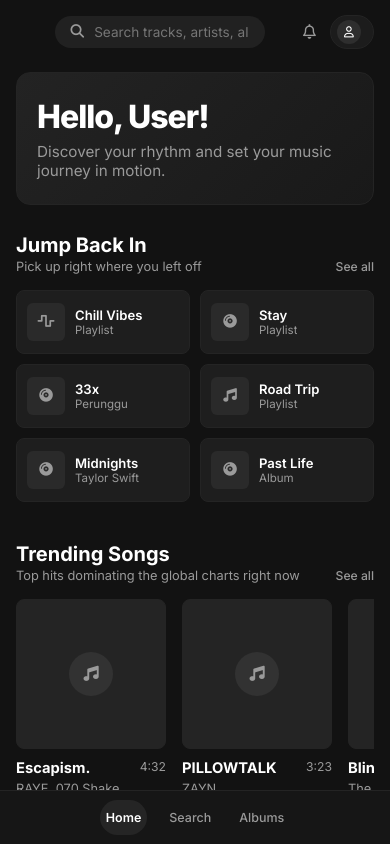
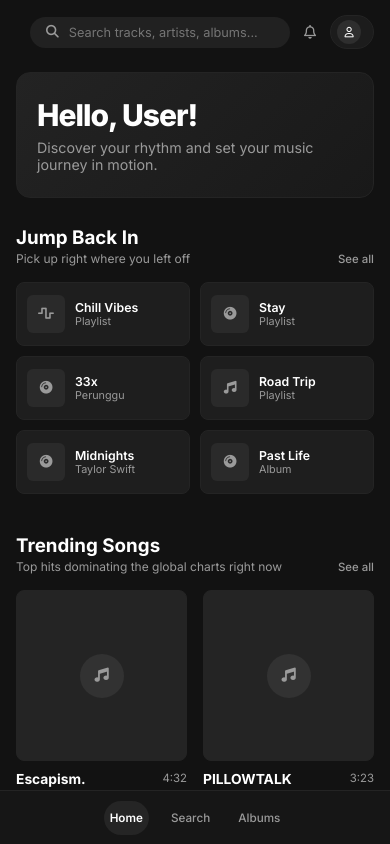
Before and after one commit to Magityass/Usic, a plain HTML site: page index.html in a window 390 px wide. Drawn offline with Linux system fonts and the light colour scheme.

Commit message:
fix css mobile

```diff
--- a/css/global.css
+++ b/css/global.css
@@ -24,10 +24,11 @@ html {
 body {
     background-color: var(--bg-base);
     color: var(--text-main);
-    overflow: hidden;
+    overflow-x: hidden;
+    overflow-y: hidden;
     user-select: none;
-    width: 100vw;
-    height: 100vh;
+    width: 100%;
+    height: 100dvh;
 }
 
 /* Layout utama */
@@ -35,7 +36,8 @@ body {
     display: grid;
     grid-template-columns: 265px minmax(0, 1fr);
     width: 100%;
-    height: 100vh;
+    max-width: 100%;
+    height: 100%;
     background-color: var(--bg-base);
 }
 
@@ -189,6 +191,7 @@ body {
     display: flex;
     flex-direction: column;
     height: 100%;
+    min-width: 0;
     overflow: hidden;
 }
 
@@ -237,6 +240,7 @@ body {
     align-items: center;
     gap: 10px;
     width: 320px;
+    min-width: 0;
     color: var(--text-muted);
     font-size: 0.85rem;
 }
@@ -247,6 +251,7 @@ body {
     outline: none;
     color: var(--text-main);
     width: 100%;
+    min-width: 0;
     font-size: 0.85rem;
 }
 
@@ -277,6 +282,7 @@ body {
 
 #main-content {
     flex: 1;
+    min-width: 0;
     overflow-y: auto;
     padding: 8px 28px 28px 28px;
 }
@@ -509,7 +515,7 @@ body {
 
 @media (max-width: 820px) {
     html {
-        font-size: 18px;
+        font-size: 16px;
     }
 
     .app-layout,
@@ -546,13 +552,28 @@ body {
 
 @media (max-width: 600px) {
     html {
-        font-size: 16px;
+        font-size: 15px;
+    }
+
+    body {
+        width: 100%;
+        height: 100dvh;
+        overflow: hidden;
     }
 
     .app-layout,
     .app-layout.is-playing {
-        grid-template-columns: 1fr;
-        height: calc(100vh - 54px);
+        grid-template-columns: minmax(0, 1fr);
+        width: 100%;
+        max-width: 100%;
+        height: calc(100dvh - 54px);
+    }
+
+    .center-wrapper,
+    #main-content {
+        width: 100%;
+        max-width: 100%;
+        min-width: 0;
     }
 
     .sidebar-left {
@@ -582,7 +603,7 @@ body {
 
     .top-bar {
         padding: 0 16px;
-        grid-template-columns: auto 1fr auto;
+        grid-template-columns: auto minmax(0, 1fr) auto;
     }
 
     .user-profile-pill span,
@@ -591,8 +612,9 @@ body {
     }
 
     .top-search-box {
-        max-width: 210px;
-        justify-self: center;
+        width: 100%;
+        max-width: none;
+        min-width: 0;
     }
 
     #main-content {
@@ -606,7 +628,7 @@ body {
         top: 0;
         left: 0;
         width: 100%;
-        height: calc(100vh - 54px);
+        height: calc(100dvh - 54px);
         border-left: none;
         z-index: 25;
         justify-content: center;
--- a/css/music-list.css
+++ b/css/music-list.css
@@ -108,6 +108,7 @@
     display: flex;
     align-items: center;
     width: 100%;
+    min-width: 0;
 }
 
 .trending-grid {
@@ -288,13 +289,14 @@
     }
 
     .trending-card {
-        flex: 0 0 150px;
-        width: 150px;
-        min-width: 150px;
+        flex: 0 0 calc((100% - 16px) / 2);
+        width: calc((100% - 16px) / 2);
+        min-width: 0;
     }
 
     .trending-grid {
         gap: 16px;
+        width: 100%;
     }
 
     .carousel-btn {
```
